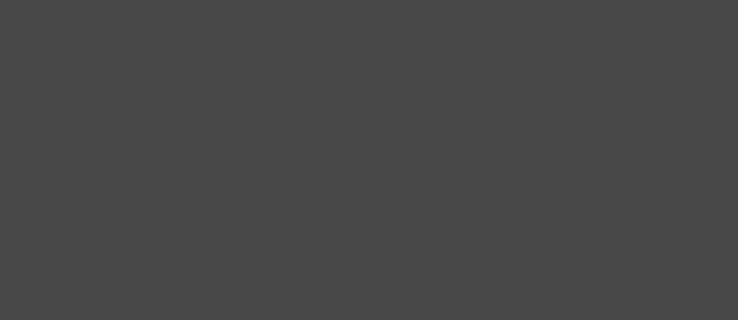
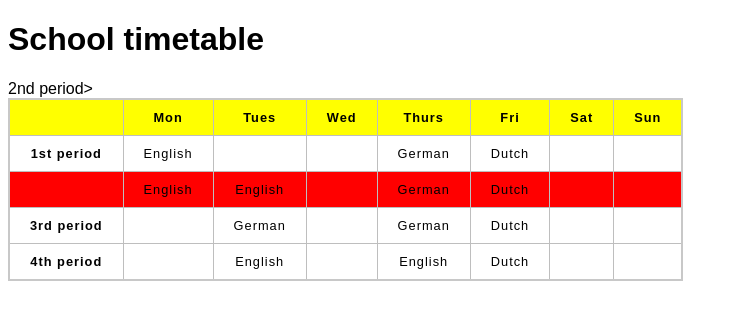
Before and after one commit to JakeNead/tests, a plain HTML site: page index.html in a window 1280 px wide. Shown: the whole page, without its empty margins (0-738 px from the left). Drawn offline with Linux system fonts and the light colour scheme.

Commit message:
Practice forming tables and adding style

```diff
--- a/index.html
+++ b/index.html
@@ -1,15 +1,100 @@
 <!DOCTYPE html>
-<html lang="en">
-<head>
-  <meta charset="UTF-8">
-  <meta http-equiv="X-UA-Compatible" content="IE=edge">
-  <meta name="viewport" content="width=device-width, initial-scale=1.0">
-  <title>Test</title>
-  <link rel='stylesheet' href="style.css">
-</head>
-<body>
+<html lang="en-us">
+  <head>
+    <meta charset="utf-8">
+    <meta name="viewport" content="width=device-width">
+    <title>School timetable</title>
+    <style>
+    html {
+      font-family: sans-serif;
+    }
 
-<script src="script.js" ></script>
-</body>
+    table {
+      border-collapse: collapse;
+      border: 2px solid rgb(200,200,200);
+      letter-spacing: 1px;
+      font-size: 0.8rem;
+    }
 
+    td, th {
+      border: 1px solid rgb(190,190,190);
+      padding: 10px 20px;
+    }
+
+    td {
+      text-align: center;
+    }
+
+    caption {
+      padding: 10px;
+    }
+    </style>
+  </head>
+  <body>
+    <h1>School timetable</h1>
+
+    <table>
+
+      <colgroup>
+        <col>
+        <col>
+        <col style= "color: rgb(142, 228, 142)">
+      </colgroup>
+
+      <thead style="background-color: yellow">
+      <tr>
+        <td>&nbsp;</td>
+        <th>Mon</th>
+        <th>Tues</th>
+        <th>Wed</th>
+        <th>Thurs</th>
+        <th>Fri</th>
+        <th>Sat</th>
+        <th>Sun</th>
+      </tr>
+    </thead>
+      <tr>
+        <th>1st period</th>
+        <td>English</td>
+        <td>&nbsp;</td>
+        <td>&nbsp;</td>
+        <td>German</td>
+        <td>Dutch</td>
+        <td>&nbsp;</td>
+        <td>&nbsp;</td>
+      </tr>
+      <tr style="background-color:red">2nd period>
+        <th></th>
+        <td>English</td>
+        <td>English</td>
+        <td>&nbsp;</td>
+        <td>German</td>
+        <td>Dutch</td>
+        <td>&nbsp;</td>
+        <td>&nbsp;</td>
+      </tr>
+      <tr>
+        <th>3rd period</th>
+        <td>&nbsp;</td>
+        <td>German</td>
+        <td>&nbsp;</td>
+        <td>German</td>
+        <td>Dutch</td>
+        <td>&nbsp;</td>
+        <td>&nbsp;</td>
+      </tr>
+      <tr>
+        <th>4th period</th>
+        <td>&nbsp;</td>
+        <td>English</td>
+        <td>&nbsp;</td>
+        <td>English</td>
+        <td>Dutch</td>
+        <td>&nbsp;</td>
+        <td>&nbsp;</td>
+      </tr>
+    </table>
+
+
+  </body>
 </html>
```
